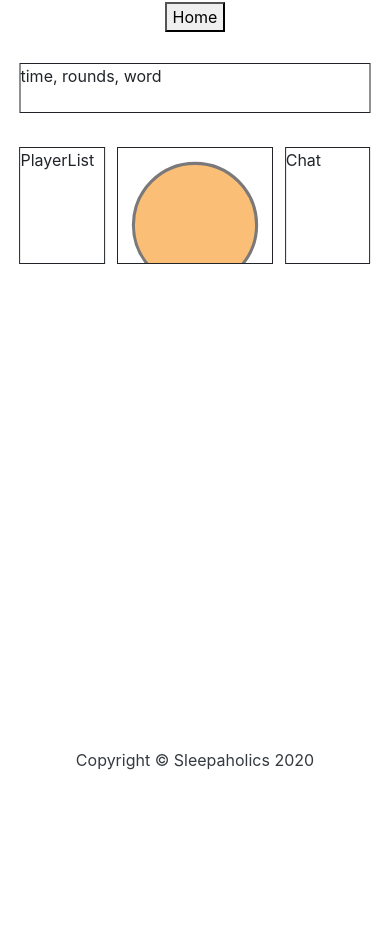
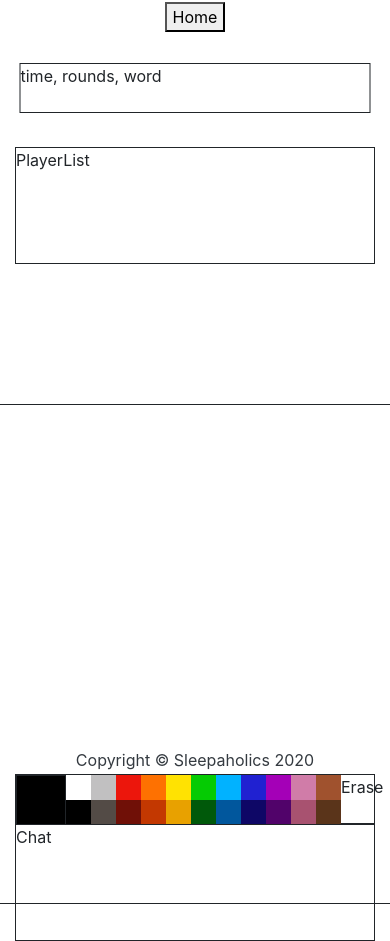
Before and after one commit to CalfinChoo/Sleepaholics, a Flask app: page /game in a window 390 px wide; the page is wider, and only the part inside the window is pictured. Shown: the part 64-1005 px from the top of that part. Before the commit the page ends 834 px from the top of that part, so only its background shows below. Run offline with Flask 2, Linux system fonts and the light colour scheme; some libraries are stand-ins or nearby versions.

Commit message:
svg work

```diff
--- a/app/static/script.js
+++ b/app/static/script.js
@@ -0,0 +1,86 @@
+var c = document.getElementById("canvas");
+var currentColorDiv = document.getElementById("currentColor");
+var colors = [];
+colors.push(document.getElementById("white"));
+colors.push(document.getElementById("gray"));
+colors.push(document.getElementById("red"));
+colors.push(document.getElementById("orange"));
+colors.push(document.getElementById("yellow"));
+colors.push(document.getElementById("green"));
+colors.push(document.getElementById("lightblue"));
+colors.push(document.getElementById("blue"));
+colors.push(document.getElementById("purple"));
+colors.push(document.getElementById("pink"));
+colors.push(document.getElementById("brown"));
+colors.push(document.getElementById("black"));
+colors.push(document.getElementById("gray2"));
+colors.push(document.getElementById("red2"));
+colors.push(document.getElementById("orange2"));
+colors.push(document.getElementById("yellow2"));
+colors.push(document.getElementById("green2"));
+colors.push(document.getElementById("lightblue2"));
+colors.push(document.getElementById("blue2"));
+colors.push(document.getElementById("purple2"));
+colors.push(document.getElementById("pink2"));
+colors.push(document.getElementById("brown2"));
+for (var i = 0; i < colors.length; i++) {
+  colors[i].addEventListener("click", function(){updateColor(this);});
+}
+var clear = document.getElementById("clear");
+clear.addEventListener("click", function(){clean();});
+
+var isDrawing = false;
+var lastLine;
+var currentColor = "black";
+
+
+var updateColor = function(e) {
+  currentColor = e.style.backgroundColor;
+  currentColorDiv.style.backgroundColor = e.style.backgroundColor;
+}
+
+var draw = function(d) {
+  isDrawing = d;
+  if (isDrawing) {
+      var line = document.createElementNS('http://www.w3.org/2000/svg','polyline');
+      line.setAttribute('points', "");
+      line.setAttribute('fill', "none");
+      line.setAttribute('stroke', currentColor);
+      line.setAttribute('stroke-width', "3");
+      lastLine = line;
+      c.appendChild(line);
+      // var line = document.createElementNS('http://www.w3.org/2000/svg','line');
+      // line.setAttribute('x1', event.offsetX);
+      // line.setAttribute('y1', event.offsetX);
+      // line.setAttribute('x2', event.offsetX+3);
+      // line.setAttribute('y2', event.offsetX+3);
+      // c.appendChild(line);
+  }
+  else {
+    lastLine = null;
+  }
+};
+
+var update = function(e) {
+  // var n = new Date().getTime();
+  if (lastLine) {
+    var point = c.createSVGPoint();
+    // var rect = e.currentTarget.getBoundingClientRect();
+    // console.log(event.offsetX);
+    // console.log(rect.top);
+    point.x = event.offsetX;
+    point.y = event.offsetY;
+    lastLine.points.appendItem(point);
+  }
+};
+
+var clean = function() {
+  while (c.childElementCount > 0) {
+    c.removeChild(c.children[0]);
+  }
+  lastLine = null;
+};
+
+c.addEventListener("mousedown", function(){draw(true);});
+c.addEventListener("mousemove", function(e){if (isDrawing) update(e);});
+window.addEventListener("mouseup", function(){draw(false); });
--- a/app/templates/game.html
+++ b/app/templates/game.html
@@ -6,11 +6,15 @@ Game
 
 {% block style %}
 <style type="text/css" rel="stylesheet">
-  div {
-    border: 1px solid;
-    position: absolute
+  .container-fluid {
+    position: absolute;
+    transform: translateX(-50%);
+    left: 50%;
+    top: 25%;
   }
   #header {
+    border: 1px solid;
+    position: absolute;
     height: 50px;
     width: 90%;
     transform: translateX(-50%);
@@ -18,20 +22,60 @@ Game
     top: 15%;
   }
   #playerlist {
+    border: 1px solid;
     height: 30vw;
-    width: 22%;
+    width: 100%;
+    position: relative;
     transform: translateX(-50%);
-    left: 16%;
+    left: 50%;
+  }
+  #chat {
+    border: 1px solid;
+    height: 30vw;
+    width: 100%;
+    position: relative;
+    transform: translateX(-50%);
+    left: 50%;
+  }
+  #canvas {
+    border: 1px solid;
+    position: relative;
+    transform: translateX(-50%);
+    left: 50%;
     top: 25%;
   }
-  #chat {
-    height: 30vw;
-    width: 22%;
-    transform: translateX(-50%);
-    left: 84%;
-    top: 25%;
+  .toolbar, #tb {
+    border: 1px solid;
   }
-  .svg-container {
+  #tb {
+    margin-top: 10px;
+    height: 50px;
+    position: relative;
+  }
+  #currentColor {
+    position: absolute;
+    width: 50px;
+    height: 50px;
+    background-color: black;
+  }
+  #colors {
+    position: absolute;
+    left: 50px;
+    width: 275px;
+    height: 50px;
+  }
+  .color {
+    position: absolute;
+    width: 25px;
+    height: 25px;
+  }
+  #clear {
+    position: absolute;
+    left: 325px;
+    width: 25px;
+    height 25px;
+  }
+  <!-- .svg-container {
   	display: inline-block;
     transform: translateX(-50%);
     left: 50%;
@@ -46,7 +90,9 @@ Game
   	position: absolute;
   	top: 0;
   	left: 0;
-  }
+    width: 40vw;
+    height: 30vw;
+  } -->
 </style>
 {% endblock %}
 
@@ -59,21 +105,71 @@ Roomcode: {{room_id}} <br>
 <div id="header">
 time, rounds, word
 </div>
-<div id="playerlist">
-PlayerList
+
+<div class="container-fluid">
+  <div class="row">
+    <div class="col-sm">
+      <div id="playerlist">
+      PlayerList
+      </div>
+    </div>
+    <div class="col-xl">
+      <svg id="canvas" height="500"
+           width="800" style="border: 1px solid;">
+      </svg>
+      <div id="tb">
+          <div class="toolbar" id="currentColor"></div>
+          <div id="colors">
+            <div class="color" id="white" style="background-color: white;"></div>
+            <div class="color" id="gray" style="background-color: #C1C0C1; left:25px;"></div>
+            <div class="color" id="red" style="background-color: #EC160C; left:50px;"></div>
+            <div class="color" id="orange" style="background-color: #FE7101; left:75px;"></div>
+            <div class="color" id="yellow" style="background-color: #FFE202; left:100px;"></div>
+            <div class="color" id="green" style="background-color: #05CB03; left:125px;"></div>
+            <div class="color" id="lightblue" style="background-color: #01B2FF; left:150px;"></div>
+            <div class="color" id="blue" style="background-color: #2021D1; left:175px;"></div>
+            <div class="color" id="purple" style="background-color: #A400B7; left:200px;"></div>
+            <div class="color" id="pink" style="background-color: #D07CA8; left:225px;"></div>
+            <div class="color" id="brown" style="background-color: #A0522E; left:250px;"></div>
+            <div class="color" id="black" style="background-color: black; top:25px;"></div>
+            <div class="color" id="gray2" style="background-color: #534B46; left:25px; top:25px;"></div>
+            <div class="color" id="red2" style="background-color: #701007; left:50px; top:25px;"></div>
+            <div class="color" id="orange2" style="background-color: #C33801; left:75px; top:25px;"></div>
+            <div class="color" id="yellow2" style="background-color: #E8A100; left:100px; top:25px;"></div>
+            <div class="color" id="green2" style="background-color: #00590A; left:125px; top:25px;"></div>
+            <div class="color" id="lightblue2" style="background-color: #01579D; left:150px; top:25px;"></div>
+            <div class="color" id="blue2" style="background-color: #0E0766; left:175px; top:25px;"></div>
+            <div class="color" id="purple2" style="background-color: #51036A; left:200px; top:25px;"></div>
+            <div class="color" id="pink2" style="background-color: #A85270; left:225px; top:25px;"></div>
+            <div class="color" id="brown2" style="background-color: #5A341A; left:250px; top:25px;"></div>
+          </div>
+          <div id="clear">
+            Erase
+          </div>
+
+        </div>
+    </div>
+    <div class="col-sm">
+      <div id="chat">
+      Chat
+      </div>
+    </div>
+  </div>
 </div>
 
-<div class="svg-container">
+
+
+
+
+<!-- <div class="svg-container">
   <svg id="canvas" version="1.1" viewBox="0 0 500 400"
   preserveAspectRatio="xMinYMin meet" class="svg-content">
   <circle fill="#F7941E" stroke="#231F20" stroke-width="10"
   	stroke-miterlimit="10" cx="250" cy="250" r="200" opacity="0.6" />
+    <polyline points="0 0 50 50 100 10" fill="none" stroke="black"></polyline>
   </svg>
-</div>
+</div> -->
 
-<div id="chat">
-Chat
-</div>
 {% endblock %}
 
 {% block script %}
@@ -82,4 +178,5 @@ Chat
   homeBut.addEventListener("click", function() {
     window.location.href = "/home"})
 </script>
+<script src="/static/script.js" charset="utf-8"></script>
 {% endblock %}
```
